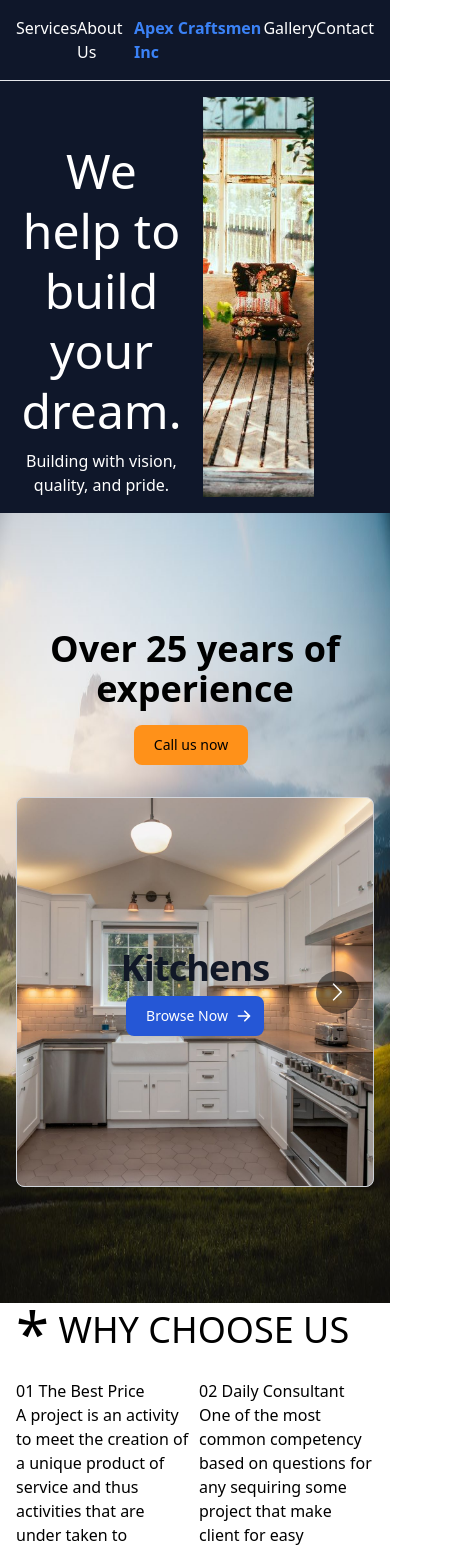
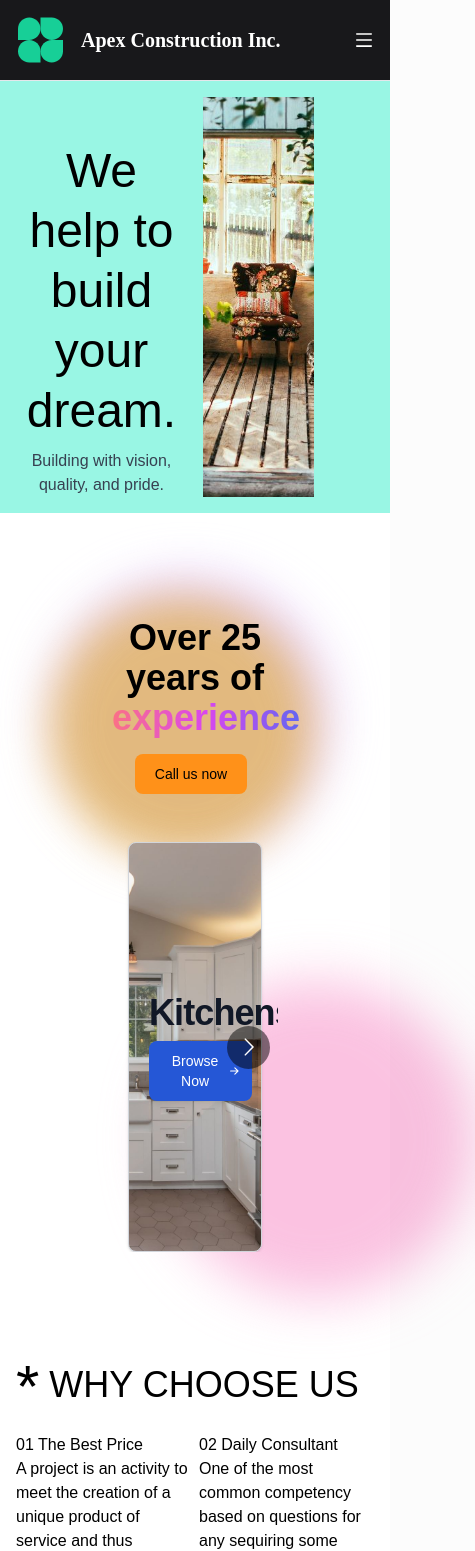
Before and after one commit to PerronTyler/project-b, a React (Create React App) app in the folder client/: page / in a window 390 px wide. Shown: the top 1551 px of the page, 475 px wide, since content can reach past the window. Built offline with nearby package versions, Linux system fonts and the light colour scheme.

Commit message:
Responsive navbar, color scheme changes, Service card component added, and animation to service section added.

```diff
--- a/client/package.json
+++ b/client/package.json
@@ -8,6 +8,7 @@
     "@testing-library/user-event": "^13.5.0",
     "react": "^18.2.0",
     "react-dom": "^18.2.0",
+    "react-icons": "^4.7.1",
     "react-multi-carousel": "^2.8.2",
     "react-router-dom": "^6.8.0",
     "react-scripts": "5.0.1",
--- a/client/src/App.css
+++ b/client/src/App.css
@@ -1,6 +1,24 @@
 @tailwind base;
 @tailwind components;
 @tailwind utilities;
+
+@import url('https://fonts.googleapis.com/css2?family=Poppins:wght@400;500;600;700&display=swap');
+
+@layer utilities {
+    .animation-delay-2000 {
+    animation-delay: 2s;
+    }
+    .animation-delay-4000 {
+    animation-delay: 4s;
+    }
+}
+
+body {
+    margin: 0;
+    padding: 0;
+    font-family: 'Poppins', sans-serif;
+    background-color: #fcfcfc;
+}
 
 .asterisk {
     height: 50px;
--- a/client/src/App.js
+++ b/client/src/App.js
@@ -18,7 +18,7 @@ function App() {
   return (
     <div className='App'>
       <Routes>
-        <Route path='/' element={<Header />} >
+        <Route element={<Header />} path='/'>
           <Route element={<Main />} path='/'/>
         </Route>
       </Routes>
--- a/client/src/components/Header.jsx
+++ b/client/src/components/Header.jsx
@@ -1,23 +1,55 @@
 import React from 'react'
-import { Link, Outlet } from 'react-router-dom'
+import { useState } from 'react';
+import { Outlet } from 'react-router-dom'
+import { AiOutlineClose, AiOutlineMenu } from 'react-icons/ai'
 
 const Header = () => {
+
+    const style = { color: "white" }
+
+    const [nav, setNav] = useState(false);
+
+    const handleNav = () => {
+        setNav(!nav);
+    };
+    let Links = [
+        { name: "Company", link: "/#" },
+        { name: "About", link: "/#" },
+        { name: "Gallery", link: "/#" },
+        { name: "Contact", link: "/#" },
+    ];
     return (
-        <div>
-            <header className='bg-slate-900'>
-                <nav>
-                    <div className='display: flex flex-1 justify-evenly p-4'>
-                        <Link className='text-white' to="/#">Services</Link>
-                        <Link className='text-white' to="/#">About Us</Link>
-                        <Link className='text-blue-500 font-bold' to="/">Apex Craftsmen Inc</Link>
-                        <Link className='text-white' to="/#">Gallery</Link>
-                        <Link className='text-white' to="/#">Contact</Link>
-                    </div>
-                </nav>
-                <hr />
-                <Outlet />
-            </header>
-        </div>
+        <>
+            <div className='flex justify-between items-center h-20 px-4 bg-zinc-900 text-black'>
+                <div className='font-bold text-xl cursor-pointer flex items-center font-[Poppins] text-gray-800'>
+                    <span className='mr-4'>
+                        <ion-icon className="logo-ionic"><svg id="logo-15" width="49" height="48" viewBox="0 0 49 48" fill="none" xmlns="http://www.w3.org/2000/svg"> <path d="M24.5 12.75C24.5 18.9632 19.4632 24 13.25 24H2V12.75C2 6.53679 7.03679 1.5 13.25 1.5C19.4632 1.5 24.5 6.53679 24.5 12.75Z" className="ccustom" fill="#17CF97"></path> <path d="M24.5 35.25C24.5 29.0368 29.5368 24 35.75 24H47V35.25C47 41.4632 41.9632 46.5 35.75 46.5C29.5368 46.5 24.5 41.4632 24.5 35.25Z" className="ccustom" fill="#17CF97"></path> <path d="M2 35.25C2 41.4632 7.03679 46.5 13.25 46.5H24.5V35.25C24.5 29.0368 19.4632 24 13.25 24C7.03679 24 2 29.0368 2 35.25Z" className="ccustom" fill="#17CF97"></path> <path d="M47 12.75C47 6.53679 41.9632 1.5 35.75 1.5H24.5V12.75C24.5 18.9632 29.5368 24 35.75 24C41.9632 24 47 18.9632 47 12.75Z" className="ccustom" fill="#17CF97"></path> </svg></ion-icon>
+                    </span>
+                    <label className='text-white'><a href="/">Apex Construction Inc.</a></label>
+                </div>
+                <ul className='hidden md:flex'>
+                    {
+                        Links.map((link) => (
+                            <li key={link.name} className='p-4 text-base text-white hover:text-yellow-600 duration-500'>
+                                <a href={link.link}>{link.name}</a>
+                            </li>
+                        ))
+                    }
+                </ul>
+                <div onClick={handleNav} className='block md:hidden'>
+                    {nav ? <AiOutlineClose style={style} size={20} /> : <AiOutlineMenu size={20} style={style}/>}
+                </div>
+                <ul className={nav ? 'fixed left-0 top-0 w-[60%] h-full border-r border-r-gray-900 bg-[#fff] ease-in-out duration-500' : 'ease-in-out duration-500 fixed left-[-100%]'}>
+                    {
+                        Links.map((link) => (
+                            <li key={link.name} className='p-4 border-b text-xl'>{link.name}</li>
+                        ))
+                    }
+                </ul>
+            </div>
+            <hr />
+            <Outlet />
+        </>
     )
 }
 
--- /dev/null
+++ b/client/src/components/ServiceCard.jsx
@@ -0,0 +1,25 @@
+import React from 'react'
+
+
+const ServiceCard = (props) => {
+
+    return (
+        <div className={`ml-4 mr-4 max-w-sm bg-white border border-gray-300 rounded-lg shadow dark:bg-gray-800 dark:border-gray-700 ${props.imageurl}`}>
+            <h5 className="mb-2 text-4xl text-center font-bold tracking-tight text-gray-900 dark:text-white">{props.name}</h5>
+            <p className='text-center'><a className='browse-now-button' href="/#">Browse Now<svg
+                className="ml-2 -mr-2 h-4 w-4"
+                fill="currentColor"
+                viewBox="0 0 20 20"
+                xmlns="http://www.w3.org/2000/svg"
+            >
+                <path
+                    fillRule="evenodd"
+                    d="M10.293 3.293a1 1 0 011.414 0l6 6a1 1 0 010 1.414l-6 6a1 1 0 01-1.414-1.414L14.586 11H3a1 1 0 110-2h11.586l-4.293-4.293a1 1 0 010-1.414z"
+                    clipRule="evenodd"
+                />
+            </svg></a></p>
+        </div>
+    )
+}
+
+export default ServiceCard
--- a/client/src/views/Main.jsx
+++ b/client/src/views/Main.jsx
@@ -1,6 +1,8 @@
 import React from 'react'
 import Carousel from 'react-multi-carousel';
 import 'react-multi-carousel/lib/styles.css';
+import ServiceCard from '../components/ServiceCard';
+
 
 const responsive = {
     superLargeDesktop: {
@@ -9,123 +11,81 @@ const responsive = {
         items: 5
     },
     desktop: {
-        breakpoint: { max: 3000, min: 1024 },
+        breakpoint: { max: 3000, min: 900 },
         items: 3
     },
     tablet: {
-        breakpoint: { max: 1024, min: 464 },
+        breakpoint: { max: 900, min: 800 },
         items: 2
     },
     mobile: {
-        breakpoint: { max: 464, min: 0 },
+        breakpoint: { max: 800, min: 0 },
         items: 1
     }
 }
 
 const Main = () => {
+    const serviceData = [
+        {
+            id: 1,
+            imageurl: "card-image-1",
+            name: "Kitchens"
+        },
+        {
+            id: 2,
+            imageurl: "card-image-2",
+            name: "Baths"
+        },
+        {
+            id: 3,
+            imageurl: "card-image-3",
+            name: "Decks"
+        },
+        {
+            id: 4,
+            imageurl: "card-image-4",
+            name: "Remodel"
+        },
+        {
+            id: 5,
+            imageurl: "card-image-5",
+            name: "Custom"
+        },
+    ]
+
+    const services = serviceData.map((item, index) => <ServiceCard key={index} imageurl={item.imageurl} name={item.name} />);
+
+
     return (
         <div>
-                <div className='grid grid-cols-2 gap-4 bg-slate-900 p-4'>
+            <div className='grid grid-cols-2 gap-4 bg-teal-200 p-4'>
                 <div>
-                        <h1 className='font-medium leading-tight text-5xl mt-0 mb-2 pt-11 text-white text-center'>
+                    <h1 className='font-medium leading-tight text-5xl mt-0 mb-2 pt-11 text-black text-center'>
                         We help to <br />
                         build your dream.</h1>
-                        <p className='text-white text-center'>Building with vision, quality, and pride.
+                    <p className='text-gray-700 text-center'>Building with vision, quality, and pride.
                     </p>
                 </div>
                 <div className='right-image-1'></div>
             </div>
-                <div className='bg-image'>
+            <div className="bg-white h-screen flex items-center justify-center px-16">
+                <div className="relative w-full max-w-5xl">
+                    <div className="absolute top-0 -left-4 w-72 h-72 bg-purple-300 rounded-full mix-blend-multiply filter blur-xl opacity-70 animate-blob"></div>
+                    <div className="absolute top-0 -right-4 w-72 h-72 bg-yellow-300 rounded-full mix-blend-multiply filter blur-xl opacity-70 animate-blob animation-delay-2000"></div>
+                    <div className="absolute -bottom-8 left-20 w-72 h-72 bg-pink-300 rounded-full mix-blend-multiply filter blur-xl opacity-70 animate-blob animation-delay-4000"></div>
+                    <div className="m-8 relative space-y-4">
                     <div>
-                        <h1 className='text-4xl font-bold text-center p-4'>Over 25 years of experience</h1>
+                        <h1 className='text-4xl font-bold text-center p-4'>Over 25 years of <label
+                        className='text-transparent bg-clip-text bg-gradient-to-r from-rose-400 via-fuchsia-500 to-indigo-500'
+                        >experience</label></h1>
                         <p className='text-center'><a className='call-us-button' href="/#">Call us now</a></p>
                     </div>
                     <div className='p-4'>
                         <Carousel responsive={responsive}>
-                            <div className="max-w-sm bg-white border border-gray-300 rounded-lg shadow dark:bg-gray-800 dark:border-gray-700 card-image-1">
-                                    <h5 className="mb-2 text-4xl text-center font-bold tracking-tight text-gray-900 dark:text-white">Kitchens</h5>
-                                    <p className='text-center'><a className='browse-now-button' href="/#">Browse Now<svg
-                                        className="ml-2 -mr-2 h-4 w-4"
-                                        fill="currentColor"
-                                        viewBox="0 0 20 20"
-                                        xmlns="http://www.w3.org/2000/svg"
-                                    >
-                                        <path
-                                            fillRule="evenodd"
-                                            d="M10.293 3.293a1 1 0 011.414 0l6 6a1 1 0 010 1.414l-6 6a1 1 0 01-1.414-1.414L14.586 11H3a1 1 0 110-2h11.586l-4.293-4.293a1 1 0 010-1.414z"
-                                            clipRule="evenodd"
-                                        />
-                                    </svg></a></p>
-                            </div>
-                            <div className="max-w-sm bg-white border border-gray-200 rounded-lg shadow dark:bg-gray-800 dark:border-gray-700 card-image-2">
-                                <div>
-                                    <h5 className="mb-2 text-4xl text-center font-bold tracking-tight text-gray-900 dark:text-white">Baths</h5>
-                                    <p className='text-center'><a className='browse-now-button' href="/#">Browse Now<svg
-                                        className="ml-2 -mr-2 h-4 w-4"
-                                        fill="currentColor"
-                                        viewBox="0 0 20 20"
-                                        xmlns="http://www.w3.org/2000/svg"
-                                    >
-                                        <path
-                                            fillRule="evenodd"
-                                            d="M10.293 3.293a1 1 0 011.414 0l6 6a1 1 0 010 1.414l-6 6a1 1 0 01-1.414-1.414L14.586 11H3a1 1 0 110-2h11.586l-4.293-4.293a1 1 0 010-1.414z"
-                                            clipRule="evenodd"
-                                        />
-                                    </svg></a></p>
+                            {services}
+                        </Carousel>
                     </div>
                     </div>
-                            <div className="max-w-sm bg-white border border-gray-200 rounded-lg shadow dark:bg-gray-800 dark:border-gray-700 card-image-3">
-                                <div>
-                                    <h5 className="mb-2 text-4xl text-center font-bold tracking-tight text-gray-900 dark:text-white">Decks</h5>
-                                    <p className='text-center'><a className='browse-now-button' href="/#">Browse Now<svg
-                                        className="ml-2 -mr-2 h-4 w-4"
-                                        fill="currentColor"
-                                        viewBox="0 0 20 20"
-                                        xmlns="http://www.w3.org/2000/svg"
-                                    >
-                                        <path
-                                            fillRule="evenodd"
-                                            d="M10.293 3.293a1 1 0 011.414 0l6 6a1 1 0 010 1.414l-6 6a1 1 0 01-1.414-1.414L14.586 11H3a1 1 0 110-2h11.586l-4.293-4.293a1 1 0 010-1.414z"
-                                            clipRule="evenodd"
-                                        />
-                                    </svg></a></p>
-                                </div>
-                            </div>
-                            <div className="max-w-sm bg-white border border-gray-200 rounded-lg shadow dark:bg-gray-800 dark:border-gray-700 card-image-4">
-                                <div>
-                                    <h5 className="mb-2 text-4xl text-center font-bold tracking-tight text-gray-900 dark:text-white">Remodel</h5>
-                                    <p className='text-center'><a className='browse-now-button' href="/#">Browse Now<svg
-                                        className="ml-2 -mr-2 h-4 w-4"
-                                        fill="currentColor"
-                                        viewBox="0 0 20 20"
-                                        xmlns="http://www.w3.org/2000/svg"
-                                    >
-                                        <path
-                                            fillRule="evenodd"
-                                            d="M10.293 3.293a1 1 0 011.414 0l6 6a1 1 0 010 1.414l-6 6a1 1 0 01-1.414-1.414L14.586 11H3a1 1 0 110-2h11.586l-4.293-4.293a1 1 0 010-1.414z"
-                                            clipRule="evenodd"
-                                        />
-                                    </svg></a></p>
-                                </div>
-                            </div>
-                            <div className="max-w-sm bg-white border border-gray-200 rounded-lg shadow dark:bg-gray-800 dark:border-gray-700 card-image-5">
-                                <div>
-                                    <h5 className="mb-2 text-4xl text-center font-bold tracking-tight text-gray-900 dark:text-white">Custom</h5>
-                                    <p className='text-center'><a className='browse-now-button' href="/#">Contact Us<svg
-                                        className="ml-2 -mr-2 h-4 w-4"
-                                        fill="currentColor"
-                                        viewBox="0 0 20 20"
-                                        xmlns="http://www.w3.org/2000/svg"
-                                    >
-                                        <path
-                                            fillRule="evenodd"
-                                            d="M10.293 3.293a1 1 0 011.414 0l6 6a1 1 0 010 1.414l-6 6a1 1 0 01-1.414-1.414L14.586 11H3a1 1 0 110-2h11.586l-4.293-4.293a1 1 0 010-1.414z"
-                                            clipRule="evenodd"
-                                        />
-                                    </svg></a></p>
-                                </div>
-                            </div>
-                        </Carousel>
                 </div>
             </div>
             <div className='bg-white'>
```
Also changed, not shown: client/tailwind.config.js (+23 -0 lines), 1 other file (tests, documents, lock files or other folders). Lines whose indentation alone changed are shown as unchanged.
